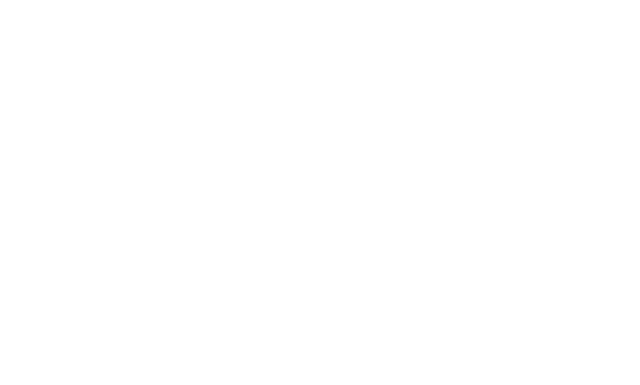
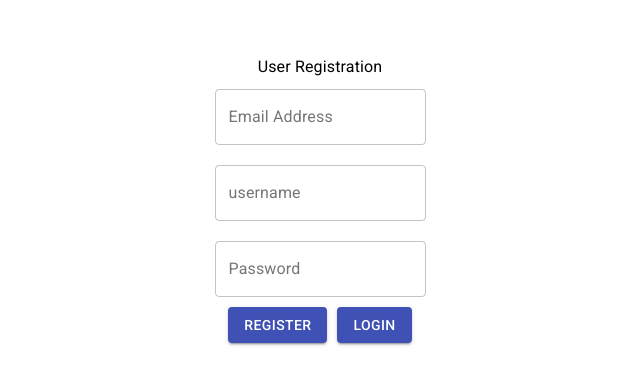
Before and after one commit to sridhar02/sample-pern-project, a React (Create React App) app in the folder client/: page / in a window 1280 px wide. Shown: the part 129-514 px from the top of the page, without its empty margins (320-960 px from the left). Built offline with nearby package versions, Linux system fonts and the light colour scheme; the HTML template or start-up script is replaced by a standard one.

Commit message:
basic login and registration components

```diff
--- a/client/src/App.js
+++ b/client/src/App.js
@@ -1,7 +1,21 @@
 import React from "react";
+import { BrowserRouter as Router, Switch, Route } from "react-router-dom";
+import Login from "./components/Login";
+import Register from "./components/Register";
 
 function App() {
-  return <div className="App"></div>;
+  return (
+    <Router>
+      <Switch>
+        <Route path="/login">
+          <Login />
+        </Route>
+        <Route path="/">
+          <Register />
+        </Route>
+      </Switch>
+    </Router>
+  );
 }
 
 export default App;
--- /dev/null
+++ b/client/src/components/Login.js
@@ -0,0 +1,54 @@
+import React, { useState } from "react";
+import { makeStyles, TextField, Typography, Button } from "@material-ui/core";
+
+const useLoginStyles = makeStyles((theme) => ({
+  container: {
+    height: "80vh",
+    display: "flex",
+    flexDirection: "column",
+    justifyContent: "center",
+    alignItems: "center",
+  },
+  textField: {
+    margin: "10px 0px",
+  },
+}));
+
+export default function Login() {
+  const classes = useLoginStyles();
+  const [email, setEmail] = useState("");
+  const [password, setPassword] = useState("");
+
+  const handleSubmit = (e) => {
+    e.preventDefault();
+  };
+
+  return (
+    <form onSubmit={(e) => handleSubmit(e)}>
+      <div className={classes.container}>
+        <Typography>User Login</Typography>
+        <TextField
+          className={classes.textField}
+          id="outlined-email-input"
+          label="Email Address"
+          type="email"
+          variant="outlined"
+          value={email}
+          onChange={(e) => setEmail(e.target.value)}
+        />
+        <TextField
+          className={classes.textField}
+          id="outlined-password-input"
+          label="Password"
+          type="password"
+          variant="outlined"
+          value={password}
+          onChange={(e) => setPassword(e.target.value)}
+        />
+        <Button variant="contained" color="primary" type="submit">
+          Login
+        </Button>
+      </div>
+    </form>
+  );
+}
--- /dev/null
+++ b/client/src/components/Register.js
@@ -0,0 +1,82 @@
+import React, { useState } from "react";
+import { Link } from "react-router-dom";
+import { makeStyles, TextField, Typography, Button } from "@material-ui/core";
+
+const useRegisterStyles = makeStyles((theme) => ({
+  container: {
+    height: "80vh",
+    display: "flex",
+    flexDirection: "column",
+    justifyContent: "center",
+    alignItems: "center",
+  },
+  textField: {
+    margin: "10px 0px",
+  },
+  buttons: {
+    display: "flex",
+  },
+  loginButton: {
+    marginLeft: "10px",
+  },
+  link: {
+    textDecoration: "none",
+    color: "white",
+  },
+}));
+
+export default function Register() {
+  const classes = useRegisterStyles();
+  const [email, setEmail] = useState("");
+  const [password, setPassword] = useState("");
+  const [username, setUsername] = useState("");
+  console.log(email, password, username);
+  return (
+    <form>
+      <div className={classes.container}>
+        <Typography>User Registration</Typography>
+        <TextField
+          className={classes.textField}
+          id="outlined-email-input"
+          label="Email Address"
+          type="email"
+          variant="outlined"
+          value={email}
+          onChange={(e) => setEmail(e.target.value)}
+        />
+        <TextField
+          className={classes.textField}
+          variant="outlined"
+          label="username"
+          type="text"
+          id="outlined-username-input"
+          value={username}
+          onChange={(e) => setUsername(e.target.value)}
+        />
+        <TextField
+          className={classes.textField}
+          id="outlined-password-input"
+          label="Password"
+          type="password"
+          variant="outlined"
+          value={password}
+          onChange={(e) => setPassword(e.target.value)}
+        />
+        <div className={classes.buttons}>
+          <Button variant="contained" color="primary" type="submit">
+            Register
+          </Button>
+          <Button
+            variant="contained"
+            color="primary"
+            className={classes.loginButton}
+          >
+            <Link to="/login" className={classes.link}>
+              Login
+            </Link>
+          </Button>
+        </div>
+      </div>
+    </form>
+  );
+}
```
Also changed, not shown: client/src/components/Navbar.js (added, +9 -0 lines).
